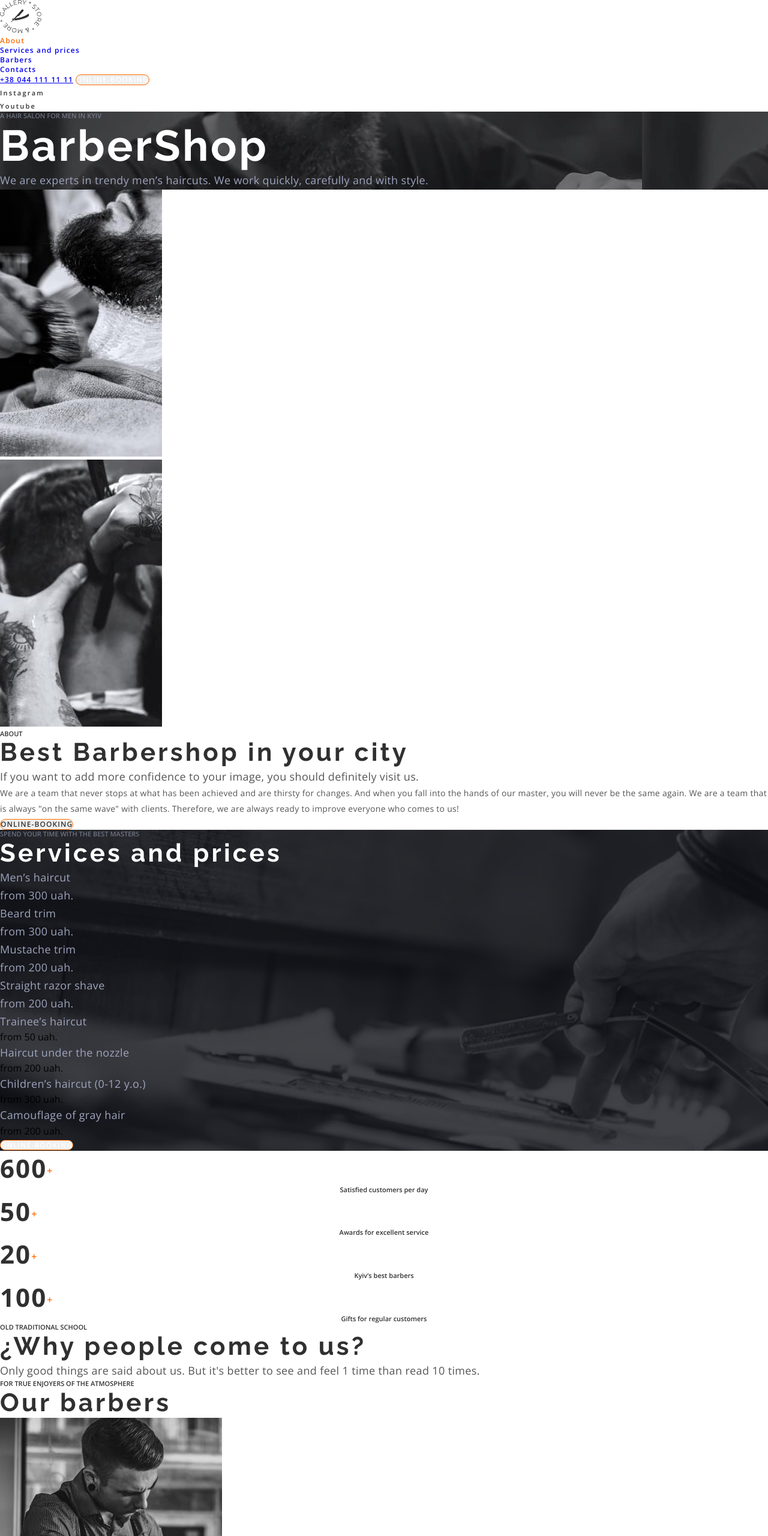
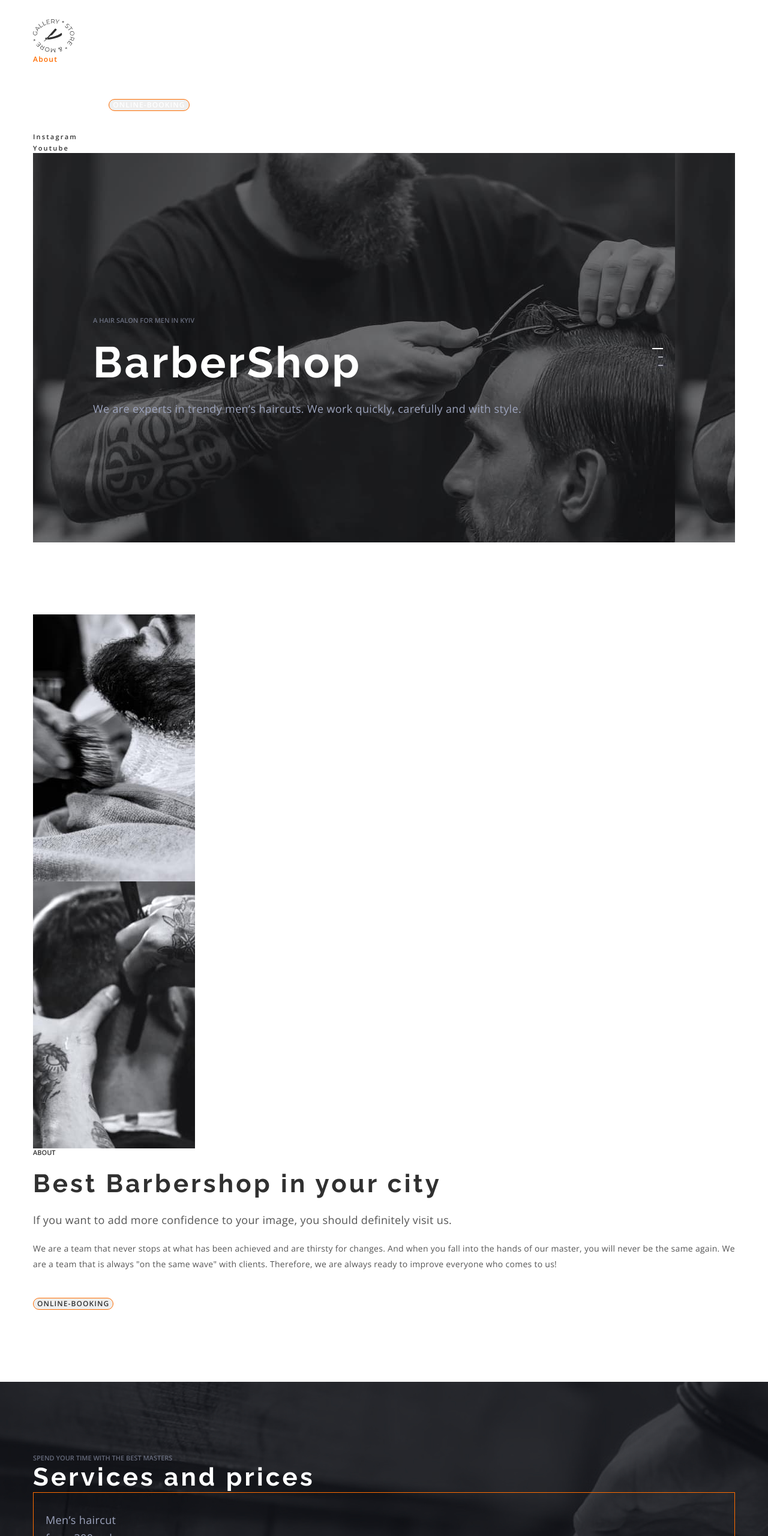
Before and after one commit to Bilous-Oleh/barber-shop, a plain HTML site: page index.html in a window 1280 px wide. Shown: the top 2560 px of the page at 60% size. Drawn offline with nearby package versions, Linux system fonts and the light colour scheme.

Commit message:
Add extra classes and styles for containers

```diff
--- a/css/styles.css
+++ b/css/styles.css
@@ -1,21 +1,48 @@
 :root {
   --font-raleway: "Raleway", sans-serif;
-  --color-darkGray: #303030;
-  --color-orange: #ff6c00;
-  --color-white: #ffffff;
-  --color-lightGray: #9da4bd;
+
 }
 
-* {
+/* * {
   margin: 0;
   padding: 0;
-}
+} */
 
 body {
   font-family: "Open Sans", sans-serif;
 }
 
-/* For screenriders only - pattern */
+
+h1,
+h2,
+h3,
+h4,
+h5,
+h6,
+p {
+  margin: 0;
+}
+
+ul,
+li {
+  list-style: none;
+  margin: 0;
+  padding: 0;
+}
+
+button {
+  cursor: pointer;
+}
+
+address {
+  font-style: normal;
+}
+
+img {
+  display: block;
+}
+
+/* For screenreaders only - pattern */
 .hide {
   border: 0;
   clip: rect(1px, 1px, 1px, 1px);
@@ -30,13 +57,14 @@ body {
   word-wrap: normal !important;
 }
 
-h1,
-h2,
-h3,
-h4,
-h5,
-h6 {
-  margin: 0;
+.container {
+  width: 1200px;
+  padding: 0 15px;
+  margin: 0 auto;
+}
+
+.link {
+  text-decoration: none;
 }
 
 .section-title {
@@ -64,12 +92,12 @@ h6 {
   text-transform: uppercase;
   border: 1px solid #ff6c00;
   border-radius: 25px;
-  cursor: pointer;
+  /* cursor: pointer; */
 }
 
 /* ----------HEADER---------- */
 
-.header {
+.header a {
   /* background-color: aquamarine; */
   font-weight: 600;
   font-size: 12px;
@@ -78,13 +106,10 @@ h6 {
   color: #ffffff;
 }
 
-ul,
-li {
-  list-style: none;
-}
+.header {
+  padding-top: 32px;
+  padding-bottom: 32px;
 
-.link {
-  text-decoration: none;
 }
 
 /* .header-nav-link {
@@ -113,9 +138,9 @@ li {
   letter-spacing: 0.09em;
   text-transform: uppercase;
   cursor: pointer; */
-  /* border: 1px solid var(--color-orange);
+  /* border: 1px solid #ff6c00;
   border-radius: 25px; */
-  color: var(--color-white);
+  color: #ffffff;
 }
 
 /* ------------HERO----------- */
@@ -123,6 +148,7 @@ li {
 .hero-list {
   background-color: #ffffff;
 }
+
 .hero-link {
   font-weight: 600;
   font-size: 11px;
@@ -136,21 +162,15 @@ li {
   color: #ff6c00;
 }
 
-.hero {
+.hero-wrap {
   background-image: url(../images/hero-pic.jpg);
+  padding: 272px 100px 208px 100px;
 }
 
 .hero-uptitle {
-  /* font-weight: 600;
-  font-size: 11px;
-  line-height: 1.36;
-  text-transform: uppercase; */
-  color: #303030;
-}
-
-.hero-uptitle {
-  color: var(--color-lightGray);
+  color: #9da4bd;
   opacity: 0.6;
+  margin-bottom: 20px;
 }
 
 .hero-title {
@@ -161,6 +181,7 @@ li {
   line-height: 1.18;
   letter-spacing: 0.05em;
   color: #ffffff;
+  margin-bottom: 20px;
 }
 
 .hero-subtitle {
@@ -172,16 +193,24 @@ li {
 
 /* ----------ABOUT---------- */
 
+.about {
+  padding-top: 120px;
+  padding-bottom: 120px;
+}
+
 .about-uptitle {
   /* font-weight: 600;
   font-size: 11px;
   line-height: 1.36;
   text-transform: uppercase; */
   color: #303030;
+  margin-bottom: 20px;
+
 }
 
 .about-title {
   color: #303030;
+  margin-bottom: 20px;
 }
 
 .about-subtitle {
@@ -190,6 +219,7 @@ li {
   line-height: 1.67;
   letter-spacing: 0.02em;
   color: #555555;
+  margin-bottom: 20px;
 }
 
 .about-text {
@@ -198,6 +228,7 @@ li {
   line-height: 1.86;
   letter-spacing: 0.02em;
   color: #555555;
+  margin-bottom: 42px;
 }
 
 .about-btn {
@@ -215,6 +246,8 @@ li {
 
 .prices {
   background-image: url(../images/prices.jpg);
+  padding-top: 120px;
+  padding-bottom: 120px;
 }
 
 .prices-uptitle {
@@ -224,6 +257,11 @@ li {
   text-transform: uppercase; */
   color: #9da4bd;
   opacity: 0.6;
+}
+
+.prices-list {
+  border: 1px solid #ff6c00;
+  padding: 30px 20px;
 }
 
 .prices-title {
@@ -246,9 +284,23 @@ li {
   text-transform: uppercase;
   cursor: pointer; */
   color: #ffffff;
+  display: block;
+  margin: 0 auto;
 }
 
 /* ----------BENEFITS---------- */
+
+.benefits {
+  padding-top: 120px;
+  padding-bottom: 120px;
+}
+
+.benefits-item {
+  width: 170px;
+  height: 133px;
+  padding: 20px 24px;
+  text-align: center;
+}
 
 .benefits-count {
   font-weight: 700;
@@ -277,10 +329,12 @@ li {
 
 .benefits-uptitle {
   color: #303030;
+  margin-bottom: 20px;
 }
 
 .benefits-title {
   color: #303030;
+  margin-bottom: 20px;
 }
 
 .benefits-subtitle {
@@ -292,12 +346,19 @@ li {
 
 /* ------------BARBERS----------- */
 
+.barbers {
+  padding-top: 120px;
+  padding-bottom: 120px;
+}
+
 .barbers-uptitle {
   color: #303030;
+  margin-bottom: 20px;
 }
 
 .barbers-title {
   color: #303030;
+  margin-bottom: 44px;
 }
 
 .barbers-item-title {
@@ -307,6 +368,7 @@ li {
   text-align: center;
   letter-spacing: 0.02em;
   color: #303030;
+  margin-bottom: 8px;
 }
 
 .barbers-item-text {
@@ -319,6 +381,11 @@ li {
 
 /* ------------GALLERY----------- */
 
+.gallery {
+  padding-top: 120px;
+  padding-bottom: 120px;
+}
+
 .gallery-uptitle {
   color: #303030;
 }
@@ -327,6 +394,7 @@ li {
 
 .contacts {
   background-color: #303030;
+
 }
 
 .contacts-title {
@@ -339,6 +407,7 @@ li {
   letter-spacing: 0.02em;
   color: #9da4bd;
 }
+
 .contacts-address {
   font-style: inherit;
 }
@@ -363,6 +432,11 @@ li {
 
 /* ------------FOOTER----------- */
 
+.footer {
+  padding-top: 56px;
+  padding-bottom: 56px;
+}
+
 .footer-text {
   font-weight: 600;
   font-size: 11px;
--- a/index.html
+++ b/index.html
@@ -10,10 +10,18 @@
       href="https://fonts.googleapis.com/css2?family=Open+Sans:wght@400;600;700&family=Raleway:wght@400;700&display=swap"
       rel="stylesheet"
     />
+    <link
+      rel="stylesheet"
+      href="https://cdnjs.cloudflare.com/ajax/libs/modern-normalize/2.0.0/modern-normalize.min.css"
+      integrity="sha512-4xo8blKMVCiXpTaLzQSLSw3KFOVPWhm/TRtuPVc4WG6kUgjH6J03IBuG7JZPkcWMxJ5huwaBpOpnwYElP/m6wg=="
+      crossorigin="anonymous"
+      referrerpolicy="no-referrer"
+    />
     <link rel="stylesheet" href="./css/styles.css" />
   </head>
   <body>
     <header class="header">
+      <div class="container">
         <a href="/" class="logo">
           <img src="./images/logo.svg" alt="Logo" />
         </a>
@@ -29,16 +37,20 @@
             </li>
             <li><a class="header-nav-link link" href="#barbers">Barbers</a></li>
             <li>
-            <a class="header-nav-link link" href="./contacts.html">Contacts</a>
+              <a class="header-nav-link link" href="./contacts.html"
+                >Contacts</a
+              >
             </li>
           </ul>
         </nav>
         <a class="header-contact" href="tel:+380441111111">+38 044 111 11 11</a>
         <button class="header-btn btn" type="button">Online-booking</button>
+      </div>
     </header>
 
     <main>
       <section class="hero">
+        <div class="container">
           <ul class="hero-list">
             <li class="hero-item">
               <a
@@ -59,15 +71,19 @@
               >
             </li>
           </ul>
+          <div class="hero-wrap">
             <p class="hero-uptitle uptitle">A hair salon for men in Kyiv</p>
             <h1 class="hero-title">BarberShop</h1>
             <p class="hero-subtitle">
-          We are experts in trendy men’s haircuts. We work quickly, carefully
-          and with style.
+              We are experts in trendy men’s haircuts. We work quickly,
+              carefully and with style.
             </p>
+          </div>
+        </div>
       </section>
 
       <section class="about" id="about">
+        <div class="container">
           <ul class="about-list">
             <li class="about-item">
               <img
@@ -87,7 +103,9 @@
             </li>
           </ul>
           <p class="about-uptitle uptitle">About</p>
-        <h2 class="section-title about-title">Best Barbershop in your city</h2>
+          <h2 class="section-title about-title">
+            Best Barbershop in your city
+          </h2>
           <p class="about-subtitle">
             If you want to add more confidence to your image, you should
             definitely visit us.
@@ -95,14 +113,16 @@
           <p class="about-text">
             We are a team that never stops at what has been achieved and are
             thirsty for changes. And when you fall into the hands of our master,
-          you will never be the same again. We are a team that is always "on the
-          same wave" with clients. Therefore, we are always ready to improve
-          everyone who comes to us!
+            you will never be the same again. We are a team that is always "on
+            the same wave" with clients. Therefore, we are always ready to
+            improve everyone who comes to us!
           </p>
           <button type="button" class="about-btn btn">ONLINE-BOOKING</button>
+        </div>
       </section>
 
       <section class="prices" id="prices">
+        <div class="container">
           <p class="prices-uptitle uptitle">
             Spend your time with the best masters
           </p>
@@ -144,9 +164,11 @@
             </li>
           </ul>
           <button type="button" class="prices-btn btn">online-booking</button>
+        </div>
       </section>
 
       <section class="benefits">
+        <div class="container">
           <ul class="benefits-list">
             <li class="benefits-item">
               <span class="benefits-count">600</span
@@ -171,15 +193,19 @@
           </ul>
           <div>
             <p class="benefits-uptitle uptitle">Old traditional school</p>
-          <h2 class="section-title benefits-title">¿Why people come to us?</h2>
+            <h2 class="section-title benefits-title">
+              ¿Why people come to us?
+            </h2>
             <p class="benefits-subtitle">
-            Only good things are said about us. But it's better to see and feel
-            1 time than read 10 times.
+              Only good things are said about us. But it's better to see and
+              feel 1 time than read 10 times.
             </p>
+          </div>
         </div>
       </section>
 
       <section class="barbers" id="barbers">
+        <div class="container">
           <p class="barbers-uptitle uptitle">
             For true enjoyers of the atmosphere
           </p>
@@ -192,7 +218,7 @@
                 width="370"
                 height="346"
               />
-            <h3 class="barbers-item title">John Smith</h3>
+              <h3 class="barbers-item-title">John Smith</h3>
               <p class="barbers-item-text">Extreme Barber</p>
               <ul class="barbers-soc-list">
                 <li class="barbers-soc-item">
@@ -216,7 +242,7 @@
                 width="370"
                 height="346"
               />
-            <h3 class="barbers-item title">Michele Doe</h3>
+              <h3 class="barbers-item-title">Michele Doe</h3>
               <p class="barbers-item-text">Extreme Barber</p>
               <ul class="barbers-soc-list">
                 <li class="barbers-soc-item">
@@ -240,7 +266,7 @@
                 width="370"
                 height="346"
               />
-            <h3 class="barbers-item title">Alan Black</h3>
+              <h3 class="barbers-item-title">Alan Black</h3>
               <p class="barbers-item-text">Extreme Barber</p>
               <ul class="barbers-soc-list">
                 <li class="barbers-soc-item">
@@ -258,9 +284,11 @@
               </ul>
             </li>
           </ul>
+        </div>
       </section>
 
       <section class="gallery">
+        <div class="container">
           <p class="gallery-uptitle uptitle">In Latin, "barba" means "beard"</p>
           <h2 class="section-title hide">Portfolio</h2>
           <ul class="gallery-list">
@@ -297,9 +325,11 @@
               />
             </li>
           </ul>
+        </div>
       </section>
 
       <section class="contacts" id="contacts">
+        <div class="container">
           <h2 class="contacts-title section-title">Contacts</h2>
           <address class="contacts-address">
             <ul class="contacts-list">
@@ -327,10 +357,12 @@
           </address>
           <p class="contacts-uptitle uptitle">Working hours</p>
           <p class="contacts-text">Every day from 9:00 to 22:00</p>
+        </div>
       </section>
     </main>
 
     <footer class="footer">
+      <div class="container">
         <p class="footer-text">
           <!-- <img src="./images/copy.svg" alt="Copyright" /> -->
           &#169;Copyright 2020
@@ -355,6 +387,7 @@
             >
           </li>
         </ul>
+      </div>
     </footer>
   </body>
 </html>
```
Lines whose indentation alone changed are shown as unchanged.
